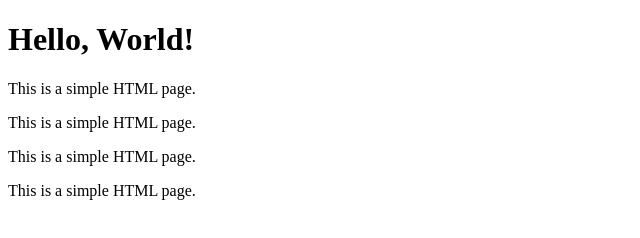
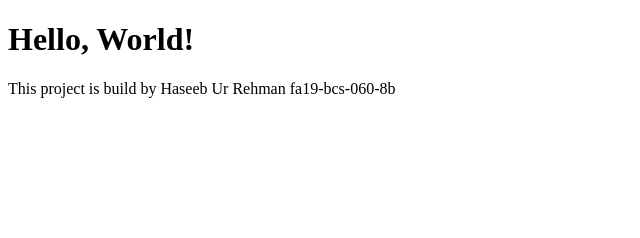
Before and after one commit to hrhm47/reactJs-demo, a plain HTML site: page index.html in a window 1280 px wide. Shown: the whole page, without its empty margins (0-640 px from the left). Drawn offline with Linux system fonts and the light colour scheme.

Commit message:
Update index.html

```diff
--- a/index.html
+++ b/index.html
@@ -5,9 +5,6 @@
 </head>
 <body>
   <h1>Hello, World!</h1>
-  <p>This is a simple HTML page.</p>
-  <p>This is a simple HTML page.</p>
-  <p>This is a simple HTML page.</p>
-  <p>This is a simple HTML page.</p>
+  <p>This project is build by Haseeb Ur Rehman fa19-bcs-060-8b</p>
 </body>
 </html>
```
